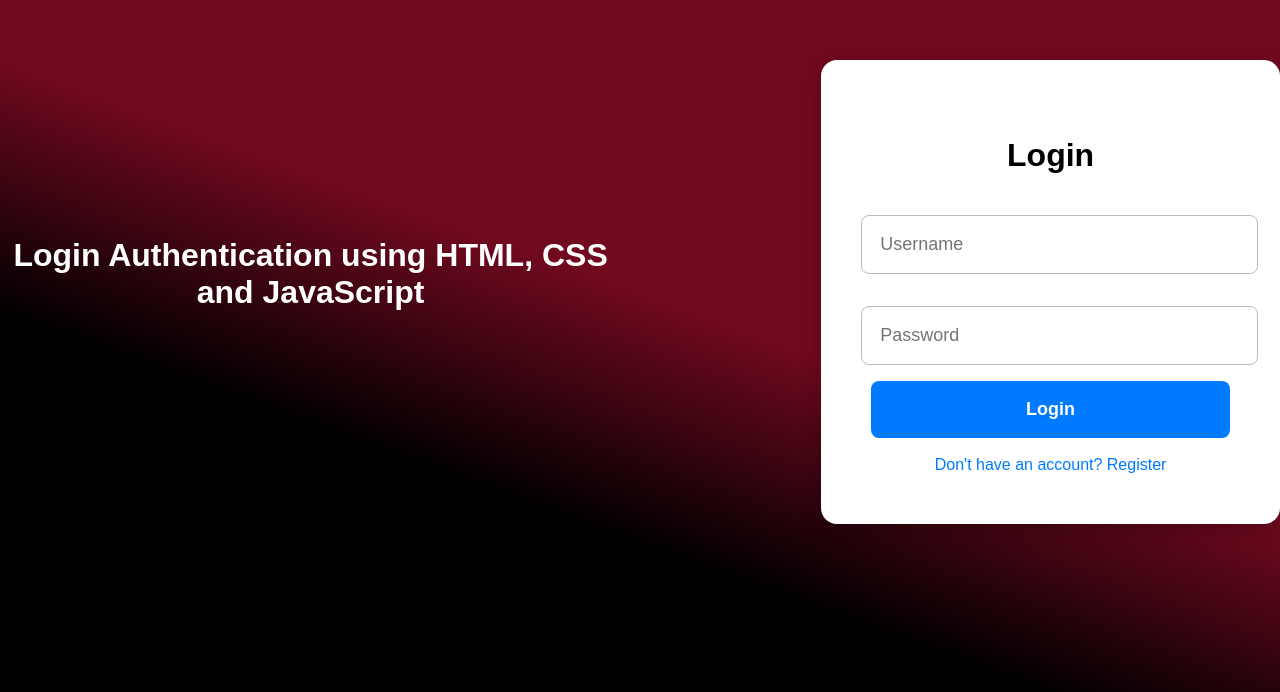
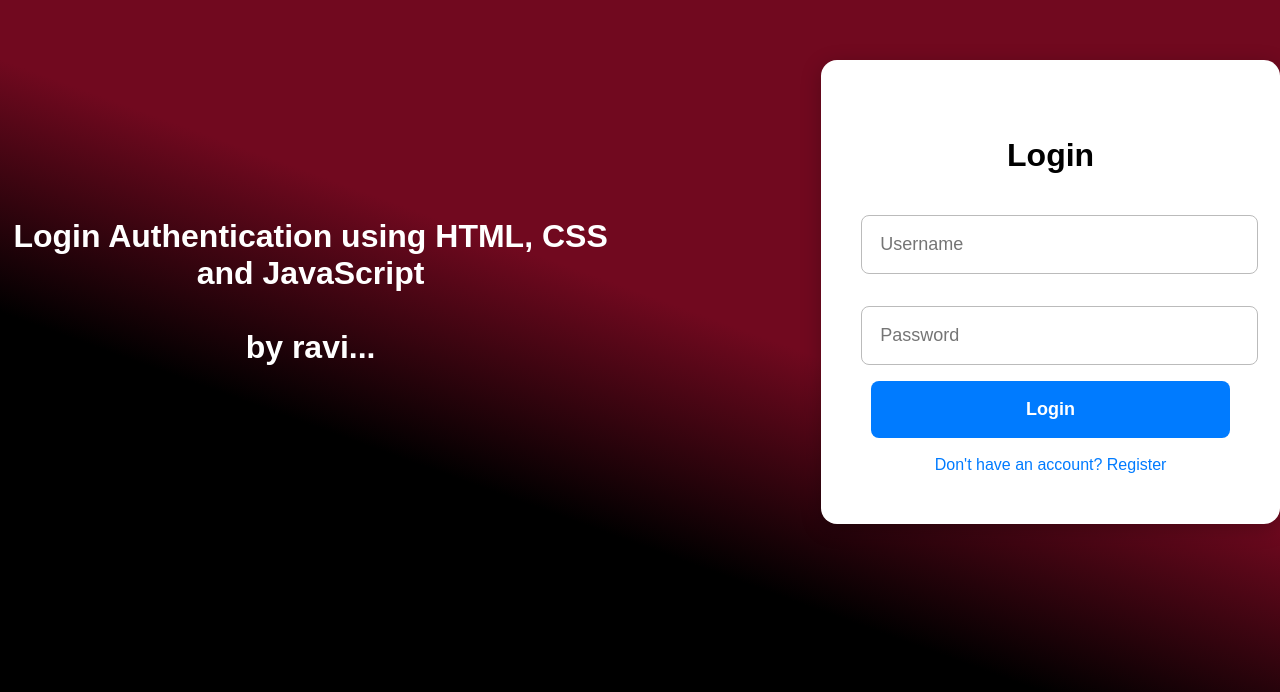
Before and after one commit to Raviranjanpathak/login, a plain HTML site: page index.html in a window 1280 px wide. Shown: the part 108-800 px from the top of the page. Drawn offline with Linux system fonts and the light colour scheme.

Commit message:
name update

```diff
--- a/index.html
+++ b/index.html
@@ -7,7 +7,7 @@
 </head>
 <body>
 
-<h1>Login Authentication using HTML, CSS and JavaScript <br/><br/></h1>
+<h1>Login Authentication using HTML, CSS and JavaScript <br/><br/>by ravi...</h1>
 <div class="container" id="auth-container">
   <h2 id="form-title">Login</h2>
   <input type="text" id="username" placeholder="Username" required>
```
